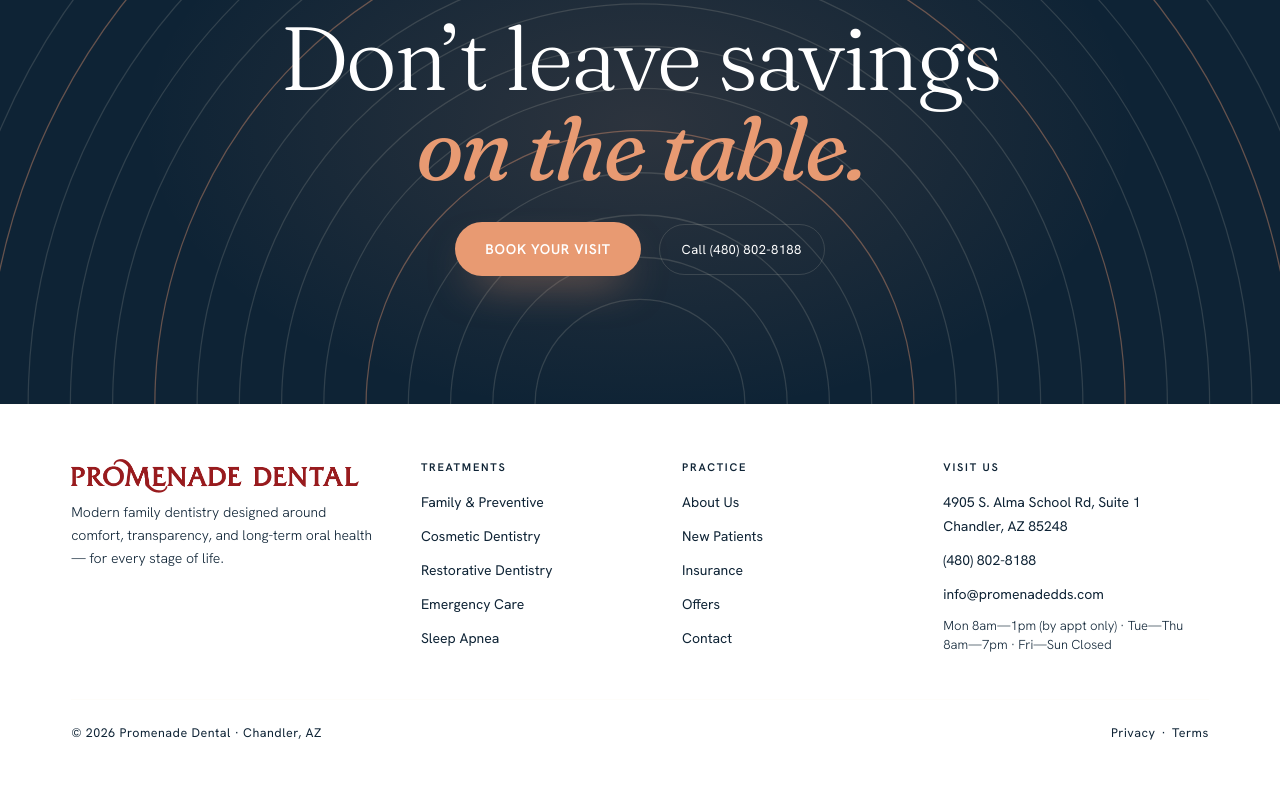
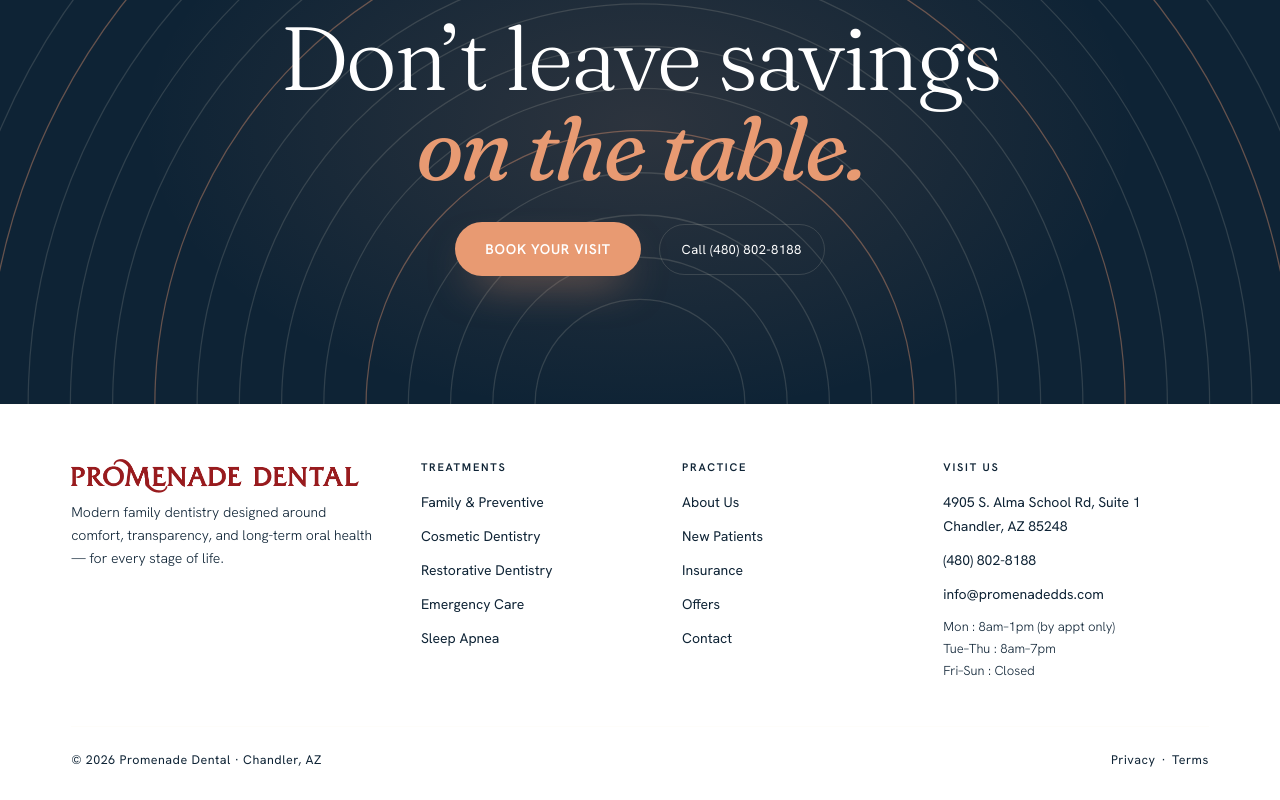
Before and after one commit to BxtDevelopers/Promenade, a Next.js app: page /offers in a window 1280 px wide. Shown: the part 2414-3214 px from the top of the page. Before the commit the page ends 3187 px from the top, so only its background shows below. Built offline with nearby package versions, Linux system fonts and the light colour scheme; no server answers.

Commit message:
fix the alignment

```diff
--- a/app/components/home3/Footer.tsx
+++ b/app/components/home3/Footer.tsx
@@ -102,9 +102,11 @@
                   info@promenadedds.com
                 </Link>
               </li>
-              <li className="text-[13px] font-light text-[color:var(--muted-2)]">
-               Mon 8am&mdash;1pm (by appt only) &middot; Tue&mdash;Thu 8am&mdash;7pm &middot; Fri&mdash;Sun Closed
-              </li>
+              <li className="text-[13px] font-light text-[color:var(--muted-2)] leading-[1.7]">
+              <div>Mon : 8am&ndash;1pm (by appt only)</div>
+              <div>Tue&ndash;Thu : 8am&ndash;7pm</div>
+              <div>Fri&ndash;Sun : Closed</div>
+            </li>
             </ul>
           </div>
         </div>
```
